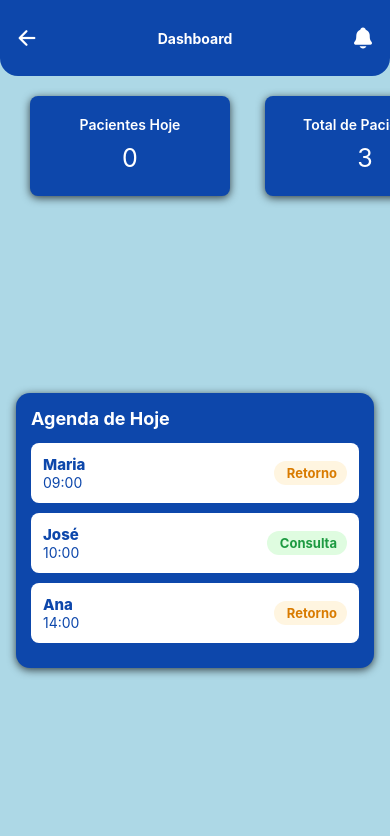
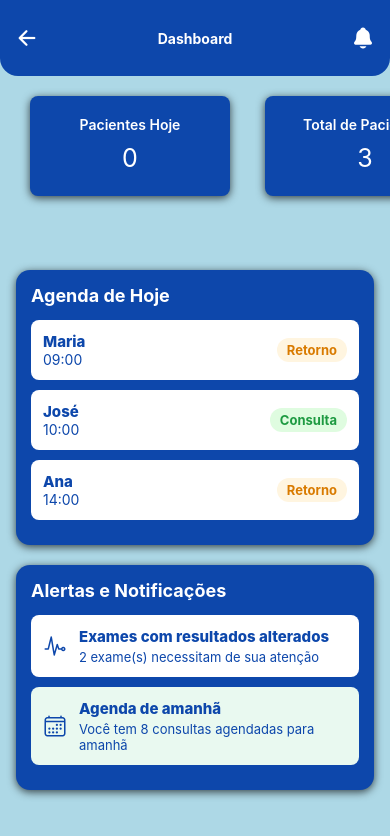
Before and after one commit to ClinicHealthCareSystem/MedicFrontEnd, a React Native app: screen / in a window 390 px wide. Shown: the top 836 px of the page. Built offline with nearby package versions, Linux system fonts and the light colour scheme; what react-native-responsive-fontsize would draw is missing.

Commit message:
TSK-5 Cria Card para visualizar notificação e reescrever Card de agenda para typescript

```diff
--- a/src/componentes/cardAgendados.tsx
+++ b/src/componentes/cardAgendados.tsx
@@ -1,7 +1,13 @@
 import { View, Text, FlatList } from "react-native";
 import styles from "../stylesComponents/cardAgendados";
 
-const dados = [
+interface Agendamento {
+  nome: string;
+  hora: string;
+  status: "Retorno" | "Consulta";
+}
+
+const dados: Agendamento[] = [
   { nome: "Maria", hora: "09:00", status: "Retorno" },
   { nome: "José", hora: "10:00", status: "Consulta" },
   { nome: "Ana", hora: "14:00", status: "Retorno" },
@@ -14,17 +20,26 @@ export default function CardAgendados() {
         <Text style={styles.title}>Agenda de Hoje</Text>
       </View>
 
-      <FlatList data={dados} keyExtractor={(item, index) => index.toString()} renderItem={({ item }) => (
+      <FlatList<Agendamento>
+        data={dados}
+        keyExtractor={(item, index) => index.toString()}
+        renderItem={({ item }) => (
           <View style={styles.item}>
             <View style={styles.info}>
               <Text style={styles.nome}>{item.nome}</Text>
               <Text style={styles.hora}>{item.hora}</Text>
             </View>
-            <View style={[styles.statusContainer, item.status === "Consulta" ? styles.confirmado: styles.agendado,]}>
+            <View
+              style={[styles.statusContainer, item.status === "Consulta"  ? styles.confirmado
+                  : styles.agendado,
+              ]}
+            >
               <Text
-                style={[styles.statusText,item.status === "Consulta"? styles.statusTextConfirmado : styles.statusTextAgendado,
+                style={[ styles.statusText, item.status === "Consulta" ? styles.statusTextConfirmado
+                    : styles.statusTextAgendado,
                 ]}
-              > {item.status}
+              >
+                {item.status}
               </Text>
             </View>
           </View>
--- /dev/null
+++ b/src/componentes/cardNotificacao.tsx
@@ -0,0 +1,55 @@
+import React from "react";
+import { View, Text, FlatList } from "react-native";
+import { Ionicons } from "@expo/vector-icons";
+import styles from "../stylesComponents/cardNotificacao";
+
+interface Notificacao {
+  id: string;
+  alerta: string;
+  alertaDescr: string;
+  icone: keyof typeof Ionicons.glyphMap;
+  backgroundColor: string;
+}
+
+const dados: Notificacao[] = [
+  {
+    id: "1",
+    alerta: "Exames com resultados alterados",
+    alertaDescr: "2 exame(s) necessitam de sua atenção",
+    icone: "pulse-outline",
+    backgroundColor: "white",
+  },
+  {
+    id: "2",
+    alerta: "Agenda de amanhã",
+    alertaDescr: "Você tem 8 consultas agendadas para amanhã",
+    icone: "calendar-outline",
+    backgroundColor: "#E9F9F0",
+  },
+];
+
+export default function CardNotificacao() {
+  return (
+    <View style={styles.card}>
+      <View style={styles.header}>
+        <Text style={styles.title}>Alertas e Notificações</Text>
+      </View>
+
+      <FlatList<Notificacao>
+        data={dados}
+        keyExtractor={(item) => item.id}
+        renderItem={({ item }) => (
+          <View style={[styles.item, { backgroundColor: item.backgroundColor }]}>
+            <View style={styles.iconContainer}>
+              <Ionicons name={item.icone} size={24} color="#0D47AB" />
+            </View>
+            <View style={styles.info}>
+              <Text style={styles.alerta}>{item.alerta}</Text>
+              <Text style={styles.alertaDescr}>{item.alertaDescr}</Text>
+            </View>
+          </View>
+        )}
+      />
+    </View>
+  );
+}
--- a/src/screen/DashboardMedico.tsx
+++ b/src/screen/DashboardMedico.tsx
@@ -3,6 +3,8 @@ import HeaderHome from "../componentes/headerHome";
 import styles from "../styles/pacientes";
 import CardCounts from "../componentes/cardCounts";
 import CardAgendados from "../componentes/cardAgendados";
+import cardNotificacao from "../stylesComponents/cardNotificacao";
+import CardNotificacao from "../componentes/cardNotificacao";
 export default function DashboardMedico(){
     return(
             <View style={styles.background}>
@@ -18,6 +20,7 @@ export default function DashboardMedico(){
                 </ScrollView>
                 <ScrollView>
                     <CardAgendados />
+                    <CardNotificacao />
                 </ScrollView>
             </View>
     )
--- /dev/null
+++ b/src/stylesComponents/cardNotificacao.tsx
@@ -0,0 +1,48 @@
+import { StyleSheet } from "react-native";
+
+export default StyleSheet.create({
+  card: {
+    backgroundColor: "#0D47AB",
+    borderRadius: 14,
+    padding: 15,
+    marginVertical: 10,
+    marginHorizontal: 16,
+    elevation: 5,
+    shadowColor: "black",
+    shadowOffset: { width: 0, height: 2 },
+    shadowOpacity: 0.7,
+    shadowRadius: 8,
+  },
+  header: {
+    marginBottom: 10,
+    paddingBottom: 4,
+  },
+  title: {
+    fontWeight: "bold",
+    fontSize: 18,
+    color: "white",
+  },
+  item: {
+    flexDirection: "row",
+    alignItems: "center",
+    borderRadius: 8,
+    padding: 12,
+    marginBottom: 10,
+  },
+  iconContainer: {
+    marginRight: 12,
+  },
+  info: {
+    flex: 1,
+  },
+  alerta: {
+    fontWeight: "800",
+    fontSize: 15,
+    color: "#0D47AB",
+    marginBottom: 3,
+  },
+  alertaDescr: {
+    color: "#0D47AB",
+    fontSize: 13,
+  },
+});
```
